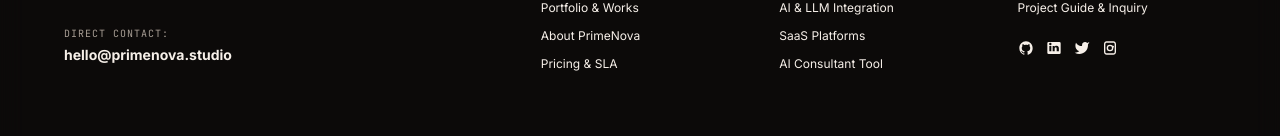
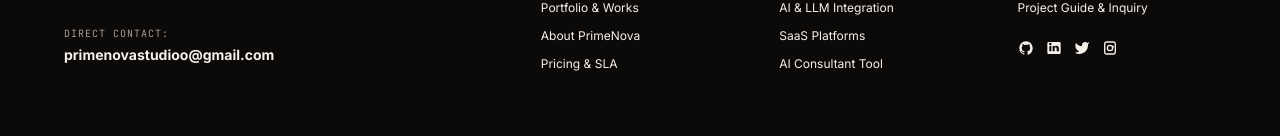
Before and after one commit to fk1271339-design/Primenova-Studio, a React (Vite) app: page / in a window 1280 px wide. Shown: the part 5896-6032 px from the top of the page. Built offline with nearby package versions, Linux system fonts and the light colour scheme; no server answers; a web font is replaced by a local one.

Commit message:
fix: replace hello@primenova.studio with primenovastudioo@gmail.com everywhere

```diff
--- a/src/components/AdminMessages.tsx
+++ b/src/components/AdminMessages.tsx
@@ -236,7 +236,7 @@ const AdminMessages: React.FC = () => {
       '',
       'Best regards,',
       'PrimeNova Studio',
-      'hello@primenova.studio',
+      'primenovastudioo@gmail.com',
     ].join('\n');
 
     const params = new URLSearchParams({
--- a/src/components/Contact.tsx
+++ b/src/components/Contact.tsx
@@ -369,7 +369,7 @@ const Contact: React.FC = () => {
             {/* Contact details */}
             <div className="flex flex-col gap-7">
               {[
-                { icon: Mail,   label: 'Email',         val: 'hello@primenova.studio', href: 'mailto:hello@primenova.studio' },
+                { icon: Mail,   label: 'Email',         val: 'primenovastudioo@gmail.com', href: 'mailto:primenovastudioo@gmail.com' },
                 { icon: Clock4, label: 'Response',       val: 'Within 24 hours',        href: null },
                 { icon: Globe,  label: 'Availability',   val: 'Global · Remote-First',  href: null },
               ].map(({ icon: Icon, label, val, href }) => (
--- a/src/components/Footer.tsx
+++ b/src/components/Footer.tsx
@@ -19,8 +19,8 @@ const Footer: React.FC = () => {
           </p>
           <div className="mt-1 sm:mt-2">
             <span className="text-[10px] font-mono text-muted-foreground uppercase tracking-widest block">Direct Contact:</span>
-            <a href="mailto:hello@primenova.studio" className="text-xs sm:text-sm font-bold text-amber-400 hover:underline">
-              hello@primenova.studio
+            <a href="mailto:primenovastudioo@gmail.com" className="text-xs sm:text-sm font-bold text-amber-400 hover:underline">
+              primenovastudioo@gmail.com
             </a>
           </div>
         </div>
--- a/src/components/ProjectEstimatorAI.tsx
+++ b/src/components/ProjectEstimatorAI.tsx
@@ -222,7 +222,7 @@ const ResultCard = ({ result, form }: { result: EstimatorResult; form: Estimator
         <h2>Summary</h2>
         <p>{result.aiSummary}</p>
         <div className="footer">
-          <p>PrimeNova Studio | hello@primenova.studio | primenova.studio</p>
+          <p>PrimeNova Studio | primenovastudioo@gmail.com | primenova.studio</p>
           <p>This is an approximate estimate. Final pricing subject to detailed discovery call.</p>
         </div>
       </div>
--- a/src/utils/novaKnowledge.ts
+++ b/src/utils/novaKnowledge.ts
@@ -290,7 +290,7 @@ export const ABOUT_PRIMENOVA = {
     aiIntegrations: '25+',
   },
   contact: {
-    email: 'hello@primenova.studio',
+    email: 'primenovastudioo@gmail.com',
     website: 'primenova.studio',
   },
   values: [
```
